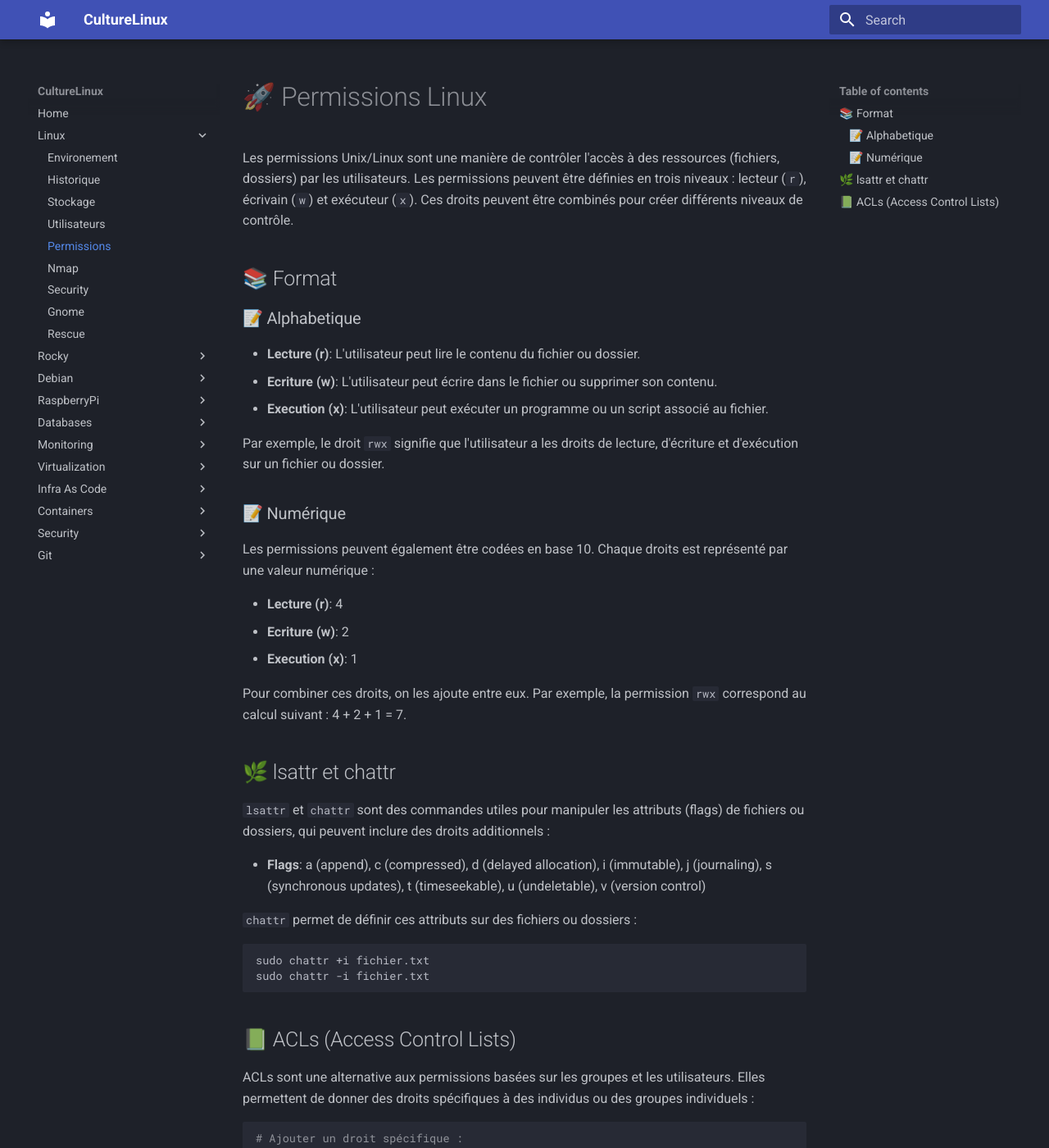
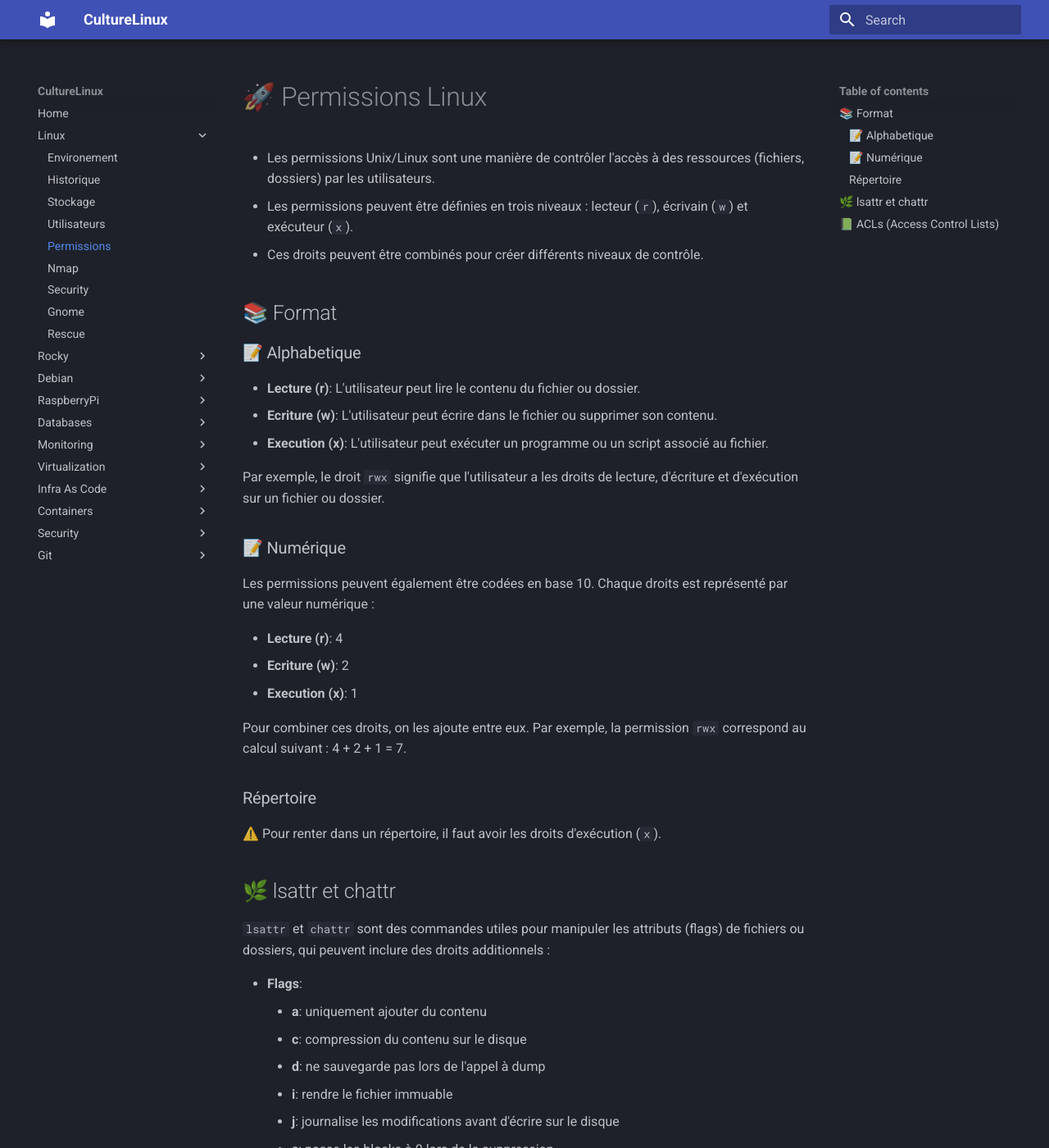
Before and after one commit to CultureLinux/doc, an MkDocs documentation site: the page built from docs/linux/permissions.md, in a window 1280 px wide and 1400 px high. Shown: the whole window at 82% size. Built offline with MkDocs 1.6.1 and Material for MkDocs 9.7.7, drawn with Linux system fonts in a browser that asks for light colours; some of the changed text lies outside the part shown.

Commit message:
ajotu chatrr + répertoire

```diff
--- a/docs/linux/permissions.md
+++ b/docs/linux/permissions.md
@@ -1,6 +1,8 @@
 # 🚀 Permissions Linux
 
-Les permissions Unix/Linux sont une manière de contrôler l'accès à des ressources (fichiers, dossiers) par les utilisateurs. Les permissions peuvent être définies en trois niveaux : lecteur (`r`), écrivain (`w`) et exécuteur (`x`). Ces droits peuvent être combinés pour créer différents niveaux de contrôle.
+- Les permissions Unix/Linux sont une manière de contrôler l'accès à des ressources (fichiers, dossiers) par les utilisateurs.
+- Les permissions peuvent être définies en trois niveaux : lecteur (`r`), écrivain (`w`) et exécuteur (`x`).
+- Ces droits peuvent être combinés pour créer différents niveaux de contrôle.
 
 ## 📚 Format
 ### 📝 Alphabetique
@@ -21,11 +23,22 @@ Les permissions peuvent également être codées en base 10. Chaque droits est r
 
 Pour combiner ces droits, on les ajoute entre eux. Par exemple, la permission `rwx` correspond au calcul suivant : 4 + 2 + 1 = 7.
 
+### Répertoire
+
+⚠️ Pour renter dans un répertoire, il faut avoir les droits d'exécution (`x`).
+
 ## 🌿 lsattr et chattr
 
 `lsattr` et `chattr` sont des commandes utiles pour manipuler les attributs (flags) de fichiers ou dossiers, qui peuvent inclure des droits additionnels :
 
-- **Flags**: a (append), c (compressed), d (delayed allocation), i (immutable), j (journaling), s (synchronous updates), t (timeseekable), u (undeletable), v (version control)
+- **Flags**:
+    - **a**: uniquement ajouter du contenu
+    - **c**: compression du contenu sur le disque
+    - **d**: ne sauvegarde pas lors de l'appel à dump
+    - **i**: rendre le fichier immuable
+    - **j**: journalise les modifications avant d'écrire sur le disque
+    - **s**: passe les blocks à 0 lors de la suppression
+    - **T**: permet de separer les répertoires enfants dans des blocs disques différents
 
 `chattr` permet de définir ces attributs sur des fichiers ou dossiers :
 
```
